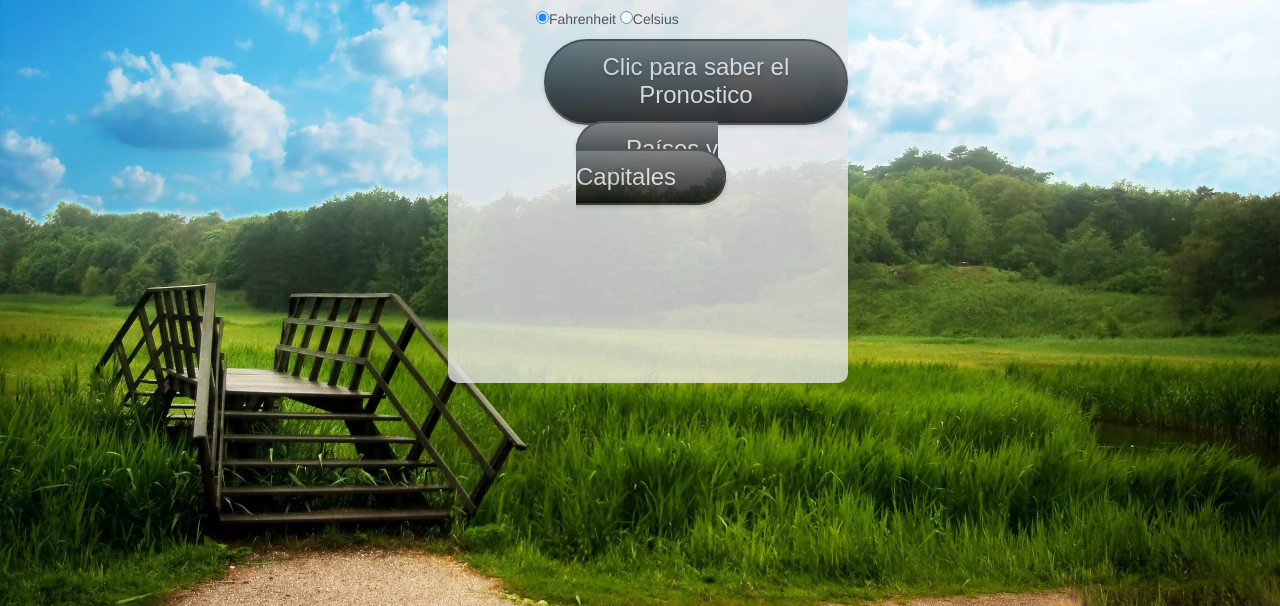
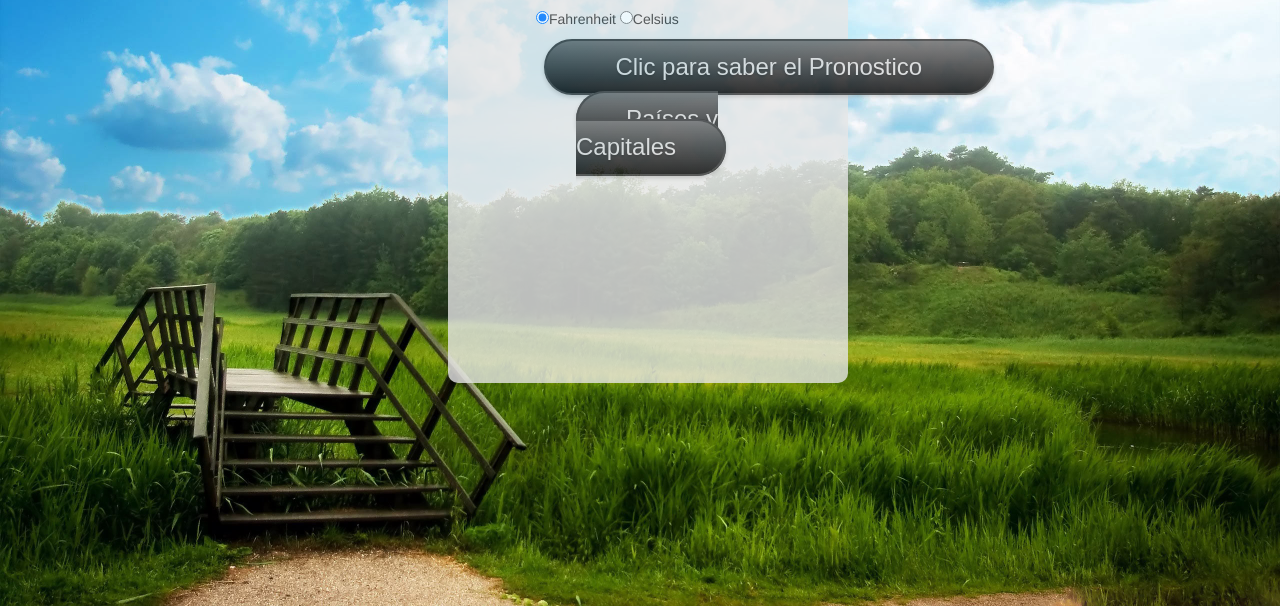
Before and after one commit to zurdo09/frontend-weather-forecast, a website: page index.html in a window 1280 px wide. Shown: the part 194-800 px from the top of the page. Drawn offline with nearby package versions, Linux system fonts and the light colour scheme; files that its build step writes are made by us from their sources.

Commit message:
Terminado

```diff
--- a/css/styles.css
+++ b/css/styles.css
@@ -81,6 +81,51 @@ background-size: cover;
     filter:  progid:DXImageTransform.Microsoft.gradient(startColorstr='#444444', endColorstr='#000000');
 }
 
+/* Botón */
+
+.boton1 {
+    display: inline-block;
+    zoom: 2;
+    height: 28px;
+    width: 225px;
+    display: inline;
+    vertical-align: baseline;
+    cursor: pointer;
+    text-decoration: none;
+    font: 12px Arial;
+    padding: .5em 2em .55em;
+    text-shadow: 0 1px 1px rgba(0,0,0,.3);
+    -webkit-box-shadow: 0 1px 2px rgba(0,0,0,.2);
+    -moz-box-shadow: 0 1px 2px rgba(0,0,0,.2);
+    box-shadow: 0 1px 2px rgba(0,0,0,.2);
+}
+.boton1:hover { text-decoration: none; }
+
+/* Redondez */
+
+.redondo1 {
+    -webkit-border-radius: 2em;
+    -moz-border-radius: 2em;
+    border-radius: 2em;
+}
+
+/* Color */
+
+.negro1 {
+    color: #d7d7d7;
+    border: solid 1px #333;
+    background: #333;
+    background: -webkit-gradient(linear, left top, left bottom, from(#666), to(#000));
+    background: -moz-linear-gradient(top,  #666,  #000);
+    filter:  progid:DXImageTransform.Microsoft.gradient(startColorstr='#666666', endColorstr='#000000');
+}
+.negro1:hover {
+    background: #000;
+    background: -webkit-gradient(linear, left top, left bottom, from(#444), to(#000));
+    background: -moz-linear-gradient(top,  #444,  #000);
+    filter:  progid:DXImageTransform.Microsoft.gradient(startColorstr='#444444', endColorstr='#000000');
+}
+
 .centrar {
 	margin-left: 32%;
 }
--- a/index.html
+++ b/index.html
@@ -44,7 +44,7 @@
 					</form>
 				</div>
 				<div class="centrado">
-					<button class="boton negro redondo">Clic para saber el Pronostico</button>
+					<button class="boton1 negro1 redondo1">Clic para saber el Pronostico</button>
 				</div>
 				<div class="result"><p class="resultado"></p></div>
 			</div>
```
